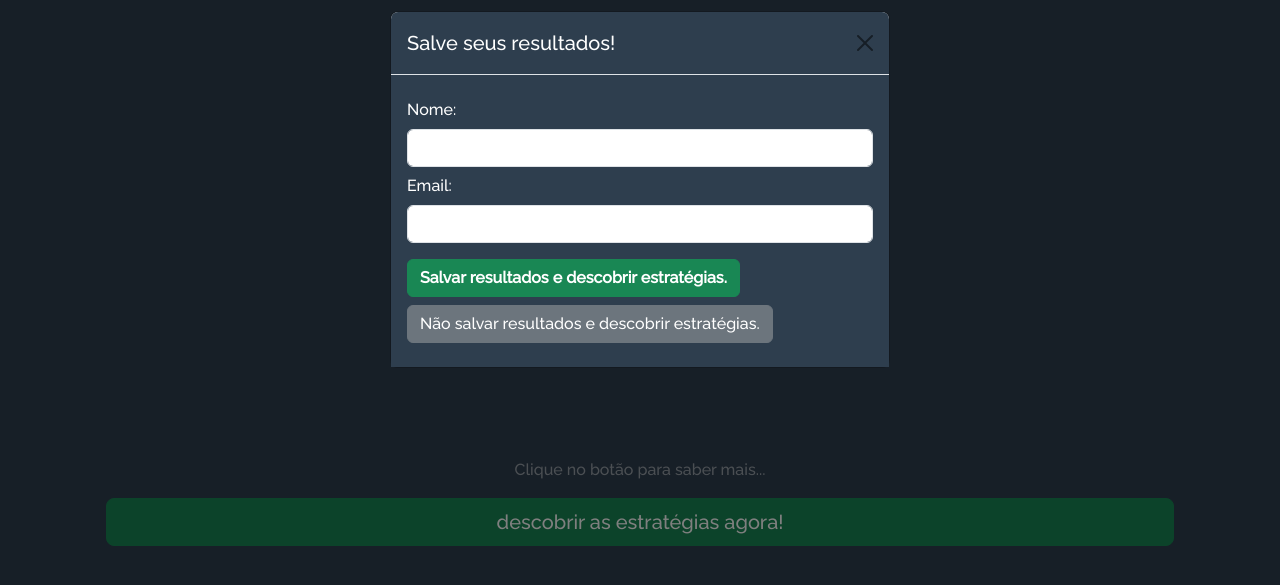
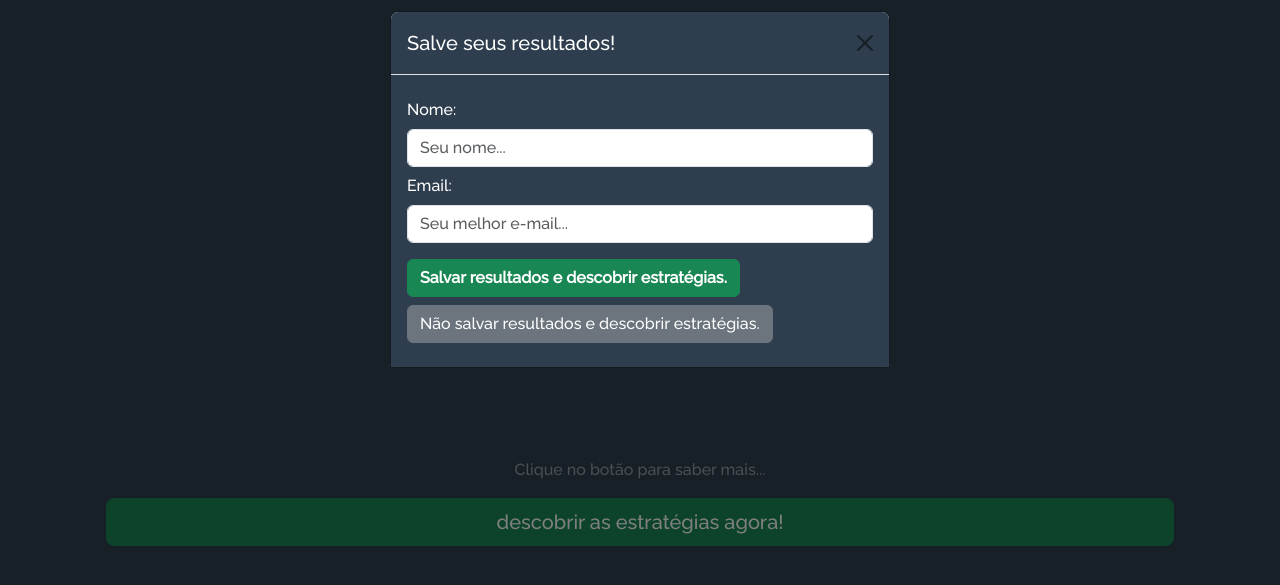
Before and after one commit to Gabrzz/pdv, a website: page quiz8.html in a window 1280 px wide. Both pictures are taken after a click on the button "descobrir as estratégias agora!". Shown: the part 211-796 px from the top of the page. Drawn offline with nearby package versions, Linux system fonts and the light colour scheme.

Commit message:
Update quiz8.html

```diff
--- a/quiz8.html
+++ b/quiz8.html
@@ -51,9 +51,9 @@
         <form id="infoForm">
           <div class="mb-3">
             <label for="nome" class="col-form-label">Nome:</label>
-            <input type="text" class="form-control" id="nome" name="nome" required>
+            <input type="text" class="form-control" id="nome" name="nome" placeholder="Seu nome..." required>
             <label for="email" class="col-form-label">Email:</label>
-            <input type="email" class="form-control" id="email" name="email" required>
+            <input type="email" class="form-control" id="email" name="email" placeholder="Seu melhor e-mail..." required>
           </div>
           <div>
             <button type="submit" class="btn btn-success mb-2"><strong>Salvar resultados e descobrir estratégias.</strong></button>
```
